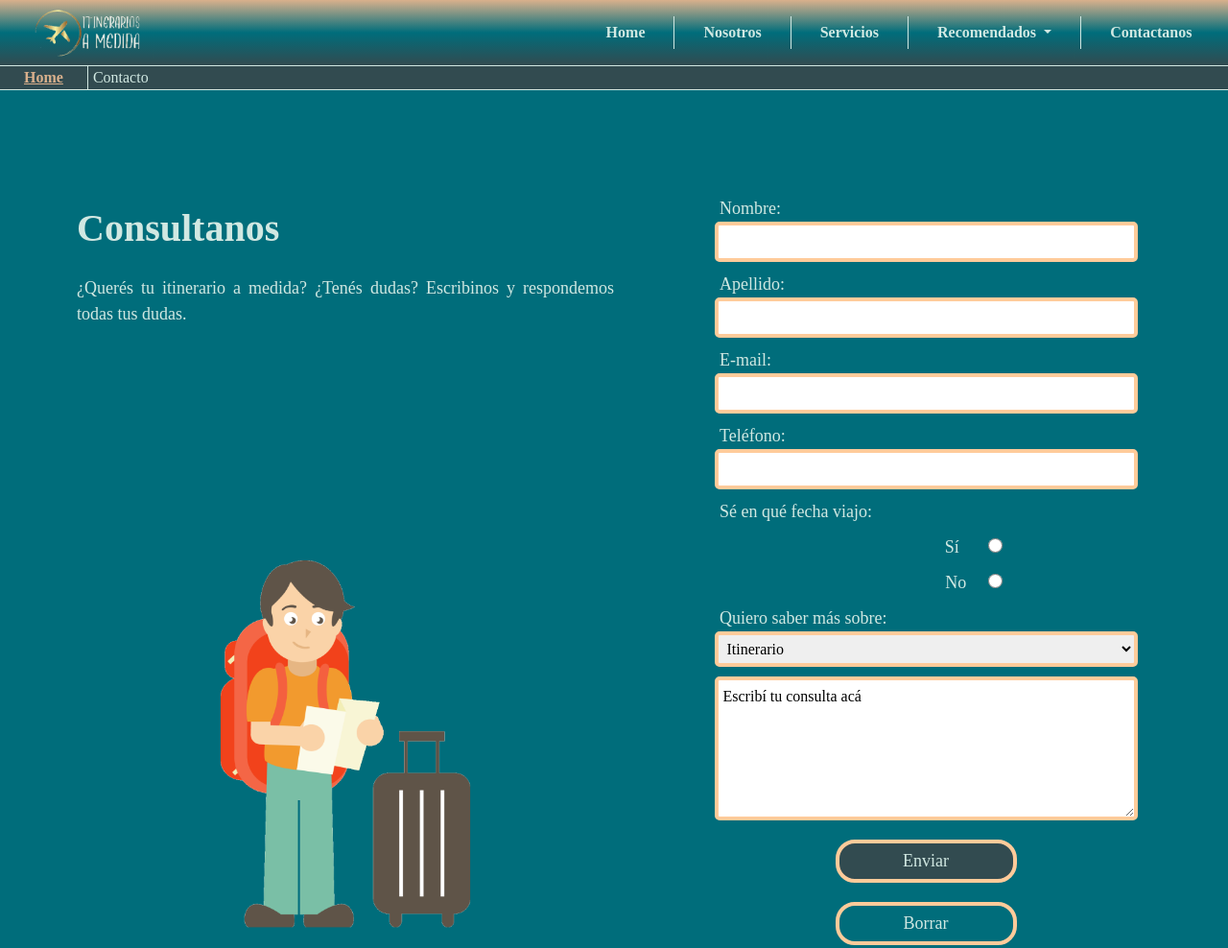
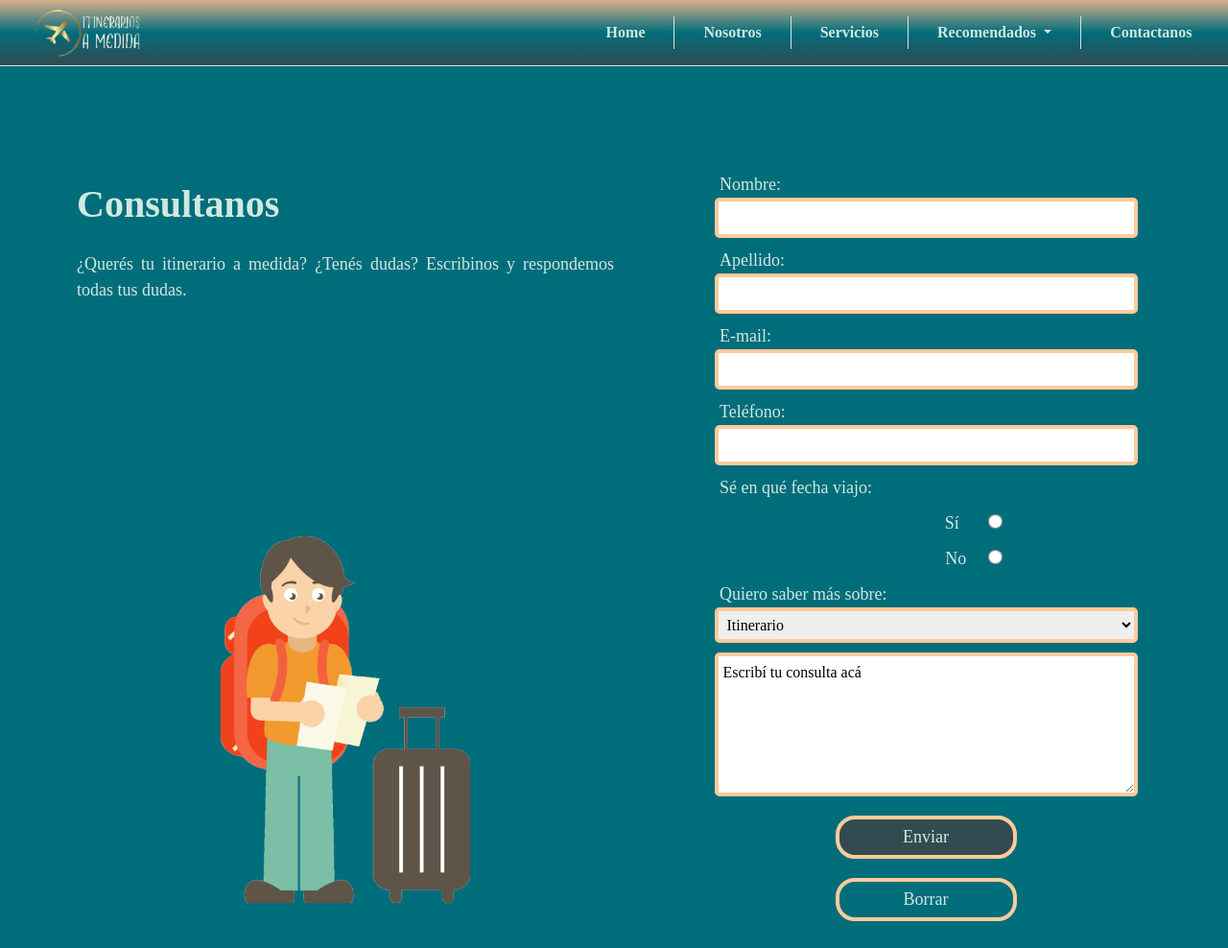
Before and after one commit to gi-pagano/idea-pagano, a website: page pages/contacto.html in a window 1280 px wide. Shown: the top 988 px of the page at 96% size. Drawn offline with nearby package versions, Linux system fonts and the light colour scheme; a web font is replaced by a local one.

Commit message:
Update contacto.html
saqué el breadcrumb en contacto

```diff
--- a/pages/contacto.html
+++ b/pages/contacto.html
@@ -56,12 +56,6 @@
               </ul>
             </div>
           </div>
-        </nav>
-        <nav style="--bs-breadcrumb-divider: '';" aria-label="breadcrumb">
-          <ol class="breadcrumb">
-            <li class="breadcrumb-item"><a class= "item-hover" href="../index.html">Home</a></li>
-            <li class="breadcrumb-item active" aria-current="page">Contacto</li>
-          </ol>
         </nav>
       </header>
 
```
